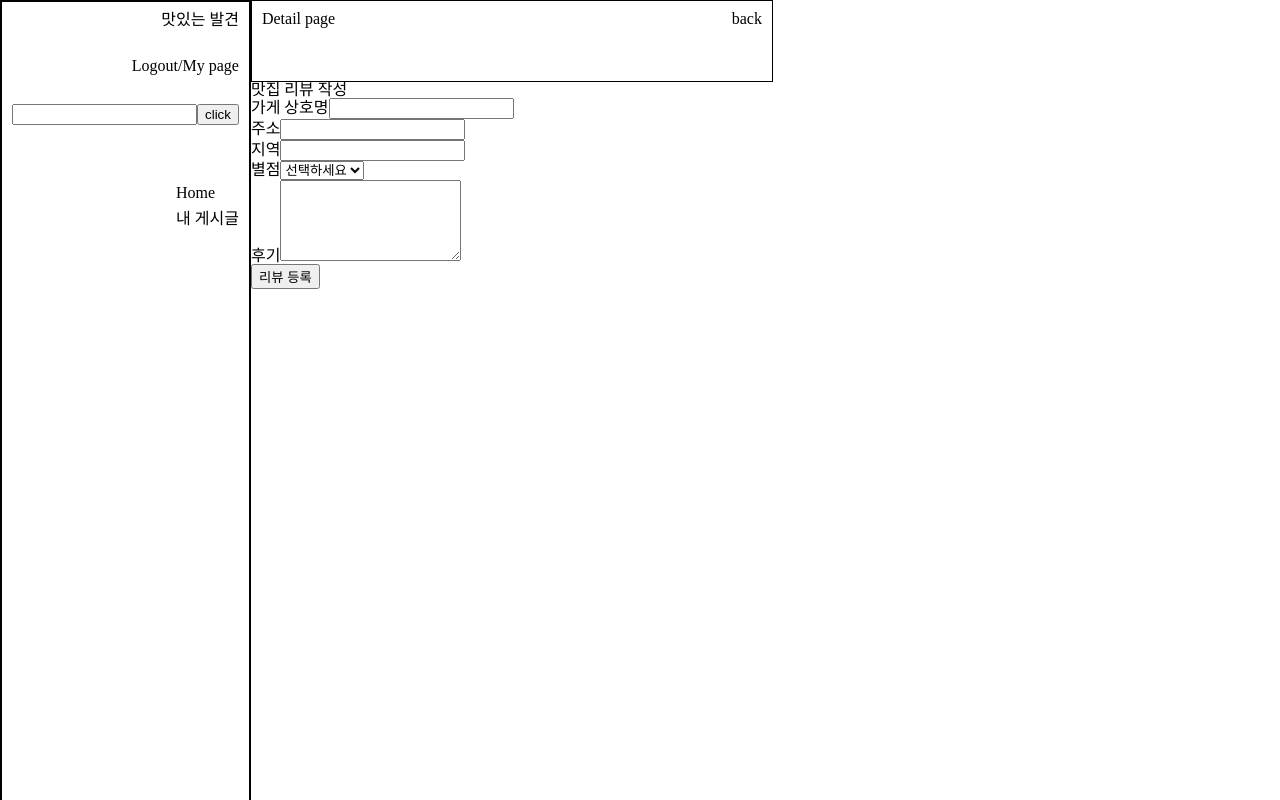
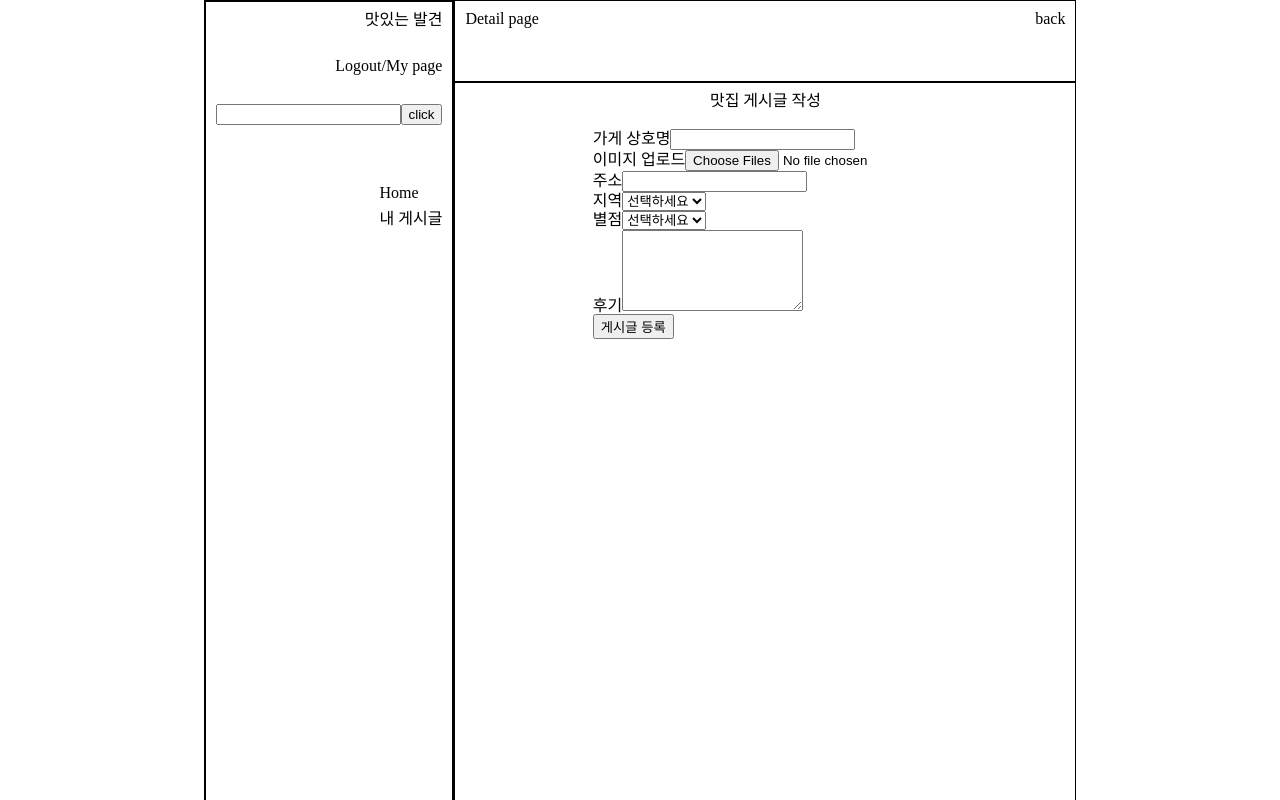
Before and after one commit to HBeom00/-_8-, a React (Vite) app: page /writing in a window 1280 px wide. Shown: the top 800 px of the page. Built offline with nearby package versions, Linux system fonts and the light colour scheme.

Commit message:
fix: 기본 UI 수정

```diff
--- a/src/components/WriteFormContainer.jsx
+++ b/src/components/WriteFormContainer.jsx
@@ -1,25 +1,40 @@
-import React from 'react';
+import styled from 'styled-components';
 
 const WriteFormContainer = () => {
   return (
-    <div>
-      <h2>맛집 리뷰 작성</h2>
+    <SyFormContainer>
+      <h2>맛집 게시글 작성</h2>
       <form>
         <div>
           <label htmlFor="storeName">가게 상호명</label>
-          <input type="text" id="storeName" name="storeName" />
+          <input id="storeName" type="text" />
         </div>
+
+        <div>
+          <label htmlFor="image">이미지 업로드</label>
+          <input id="image" type="file" accept="image/*" multiple />
+        </div>
+
         <div>
           <label htmlFor="address">주소</label>
-          <input type="text" id="address" name="address" />
+          <input id="address" type="text" />
         </div>
+
         <div>
           <label htmlFor="region">지역</label>
-          <input type="text" id="region" name="region" />
+          <select id="region">
+            <option value="">선택하세요</option>
+            <option value="지역1">지역1</option>
+            <option value="지역2">지역2</option>
+            <option value="지역3">지역3</option>
+            <option value="지역4">지역4</option>
+            <option value="지역5">지역5</option>
+          </select>
         </div>
+
         <div>
           <label htmlFor="rating">별점</label>
-          <select id="rating" name="rating">
+          <select id="rating">
             <option value="">선택하세요</option>
             <option value="1">1점</option>
             <option value="2">2점</option>
@@ -30,12 +45,25 @@ const WriteFormContainer = () => {
         </div>
         <div>
           <label htmlFor="review">후기</label>
-          <textarea id="review" name="review" rows="5"></textarea>
+          <textarea id="review" rows="5"></textarea>
         </div>
-        <button type="submit">리뷰 등록</button>
+        <div>
+          <button type="submit">게시글 등록</button>
+        </div>
       </form>
-    </div>
+    </SyFormContainer>
   );
 };
 
 export default WriteFormContainer;
+
+const SyFormContainer = styled.div`
+  display: flex;
+  flex-direction: column;
+  align-items: center;
+  min-width: 600px;
+  height: 855px;
+  padding: 10px;
+  border: 1px solid black;
+  gap: 20px;
+`;
--- a/src/components/WriteHearder.jsx
+++ b/src/components/WriteHearder.jsx
@@ -16,8 +16,9 @@ const SyHeader = styled.div`
   display: flex;
   flex-direction: row;
   justify-content: space-between;
+  min-width: 500px;
   padding: 10px;
   border: 1px solid black;
-  width: 500px;
+  width: 600px;
   height: 60px;
 `;
--- a/src/pages/Writing.jsx
+++ b/src/pages/Writing.jsx
@@ -6,25 +6,27 @@ import WriteHearder from '../components/WriteHearder';
 
 const Writing = () => {
   return (
-    <WritingPageContainer>
+    <SyPage>
       <WriteSidebar />
-      <SecondContainer>
+      <SyContainer>
         <WriteHearder />
         <WriteFormContainer />
-      </SecondContainer>
-    </WritingPageContainer>
+      </SyContainer>
+    </SyPage>
   );
 };
 
 export default Writing;
 
-const WritingPageContainer = styled.div`
+const SyPage = styled.div`
   display: flex;
   flex-direction: row;
+  justify-content: center;
   width: 100%;
 `;
 
-const SecondContainer = styled.div`
+const SyContainer = styled.div`
   display: flex;
   flex-direction: column;
+  min-width: 600px;
 `;
```
